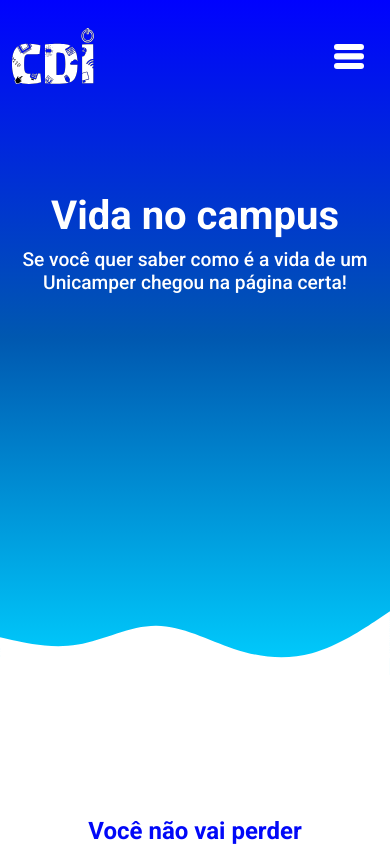
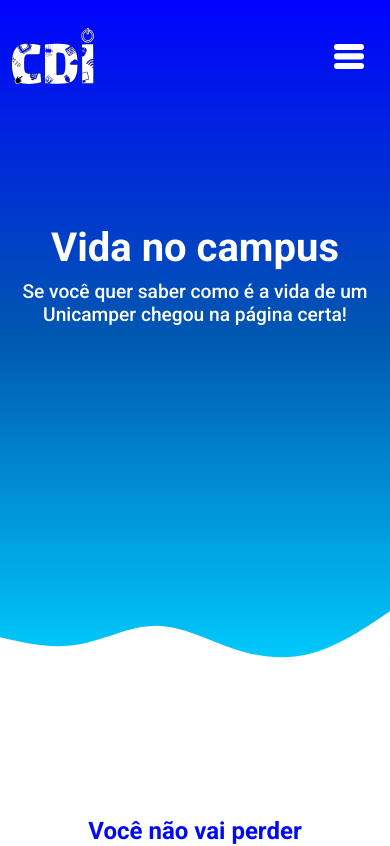
Before and after one commit to gabriellytegon/Site-CDI, a React (Vite) app: page /vidanocampus in a window 390 px wide. Shown: the top 846 px of the page. Built offline with nearby package versions, Linux system fonts and the light colour scheme; a web font is replaced by a local one.

Commit message:
style: corrigindo responsividade do header para dispositivos moveis

```diff
--- a/src/components/Header/media.css
+++ b/src/components/Header/media.css
@@ -1,4 +1,67 @@
-@media screen and (max-width: 600px) {
+@media screen and (max-width: 500px) {
+    .homeContentArea h2 {
+        font-size: 1.6rem;
+    }
+
+     .homeContentArea h3 {
+        font-size: 1.2rem;
+        margin-bottom: .8rem;
+    }
+
+    .homeContentArea h1 {
+        font-size: 2.8rem;
+    }
+
+    .genericContentArea h1 {
+        font-size: 2.5rem;
+        width: 90%;
+    }
+
+    .genericContentArea h2 {
+        text-align: center;
+        font-size: 1.2rem;
+        width: 90%;
+    }
+
+    .homeBackground article {
+        height: 50%;
+    }
+
+    .genericBackground {
+        display: flex;
+        flex-direction: column;
+        height: 80vh;
+    }
+
+    .genericBackground article {
+        height: 100%;
+    }
+
+    .homeBackground {
+        display: flex;
+        flex-direction: column;
+        height: 80vh;
+        min-width: 100vw;
+    }
+
+    .homeContentArea {
+        justify-content: center;
+    }
+
+    .header-content {
+        display: flex;
+        align-items: center;
+        justify-content: center;
+        flex-direction: column;
+        margin-top: 7rem;
+    }
+
+    #penguim {
+        display: none;
+    }
+}
+
+@media screen and (min-width: 500px) and (max-width: 600px) {
     .homeContentArea h2 {
         font-size: 1.6rem;
     }
@@ -52,7 +115,7 @@
         align-items: center;
         justify-content: center;
         flex-direction: column;
-        margin-top: 5rem;
+        margin-top: 4rem;
     }
 
     #penguim {
```
